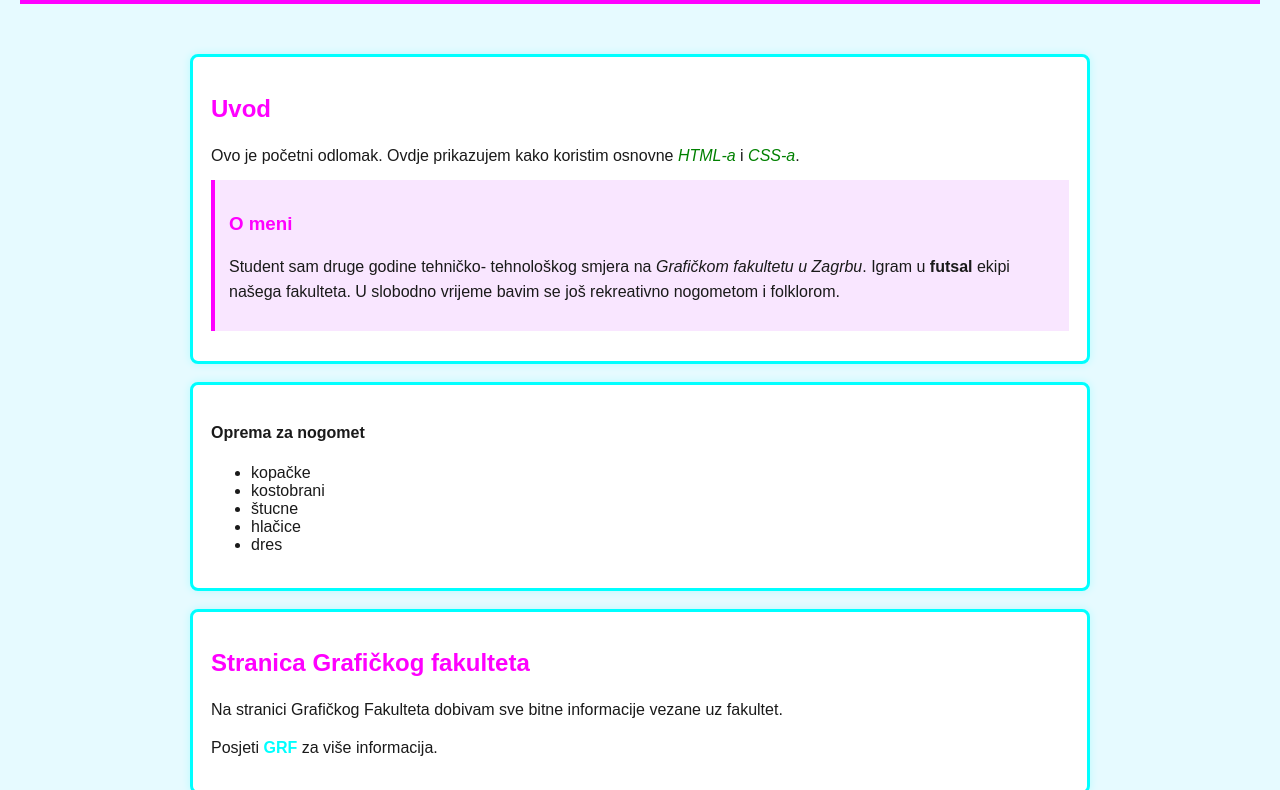
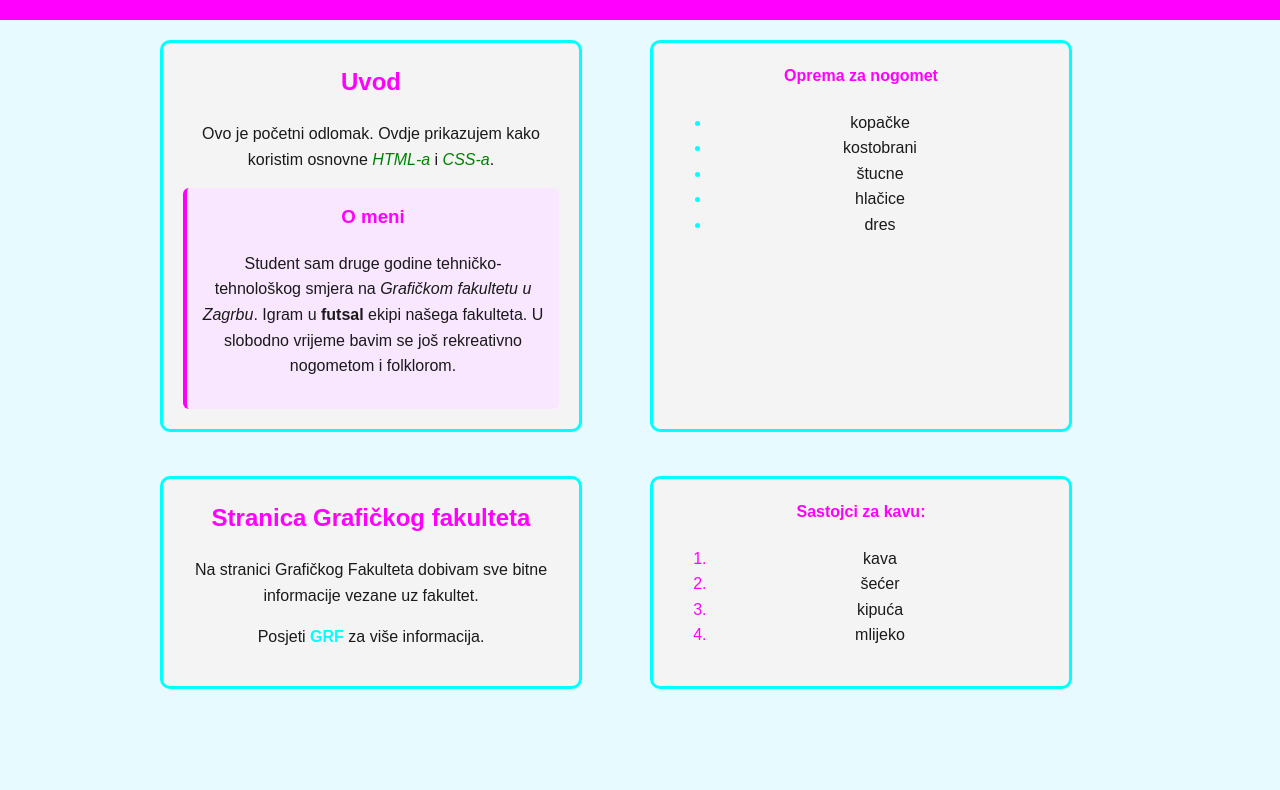
Before and after one commit to Mac440/MMK_vjezbe, a plain HTML site: page index.html in a window 1280 px wide. Shown: the part 85-875 px from the top of the page. After the commit the page ends 800 px from the top, so only its background shows below. Drawn offline with Linux system fonts and the light colour scheme; a web font is replaced by a local one.

Commit message:
Update style.css

```diff
--- a/style.css
+++ b/style.css
@@ -1,67 +1,103 @@
-
 body {
   font-family: 'BBH Sans Bartle', sans-serif;
   background-color: #e6faff;
   color: #1a1a1a;
   margin: 0;
-  padding: 0 20px;
+  padding: 0;
+  line-height: 1.6;
 }
 
 
 header {
   background-color: #ff00ff;
-  padding: 28px 20px;
+  padding: 28px 40px;
+  margin: 0;
 }
 
 h1 {
-  font-family: 'BBH Sans Bartle', sans-serif;
+  color: #ffffff;
   font-weight: 700;
-  font-style: normal;
+  font-size: 1.9rem;
   margin: 0;
-  color: #ffffff;
-  font-size: 1.8rem;
 }
 
 
 main {
-  max-width: 900px;
-  margin: 20px auto;
-  padding: 12px;
+  padding: 0 40px;
+  margin-top: 20px;
 }
+
 
 section {
   background-color: #ffffff;
   border: 3px solid #00ffff;
-  margin: 18px 0;
-  padding: 18px;
-  border-radius: 8px;
-  box-shadow: 0 0 8px rgba(0, 255, 255, 0.2);
+  border-radius: 10px;
+  padding: 20px;
+  margin-bottom: 24px;
+  width: 80%;
+
 }
+
+
+h2, h3, h4 {
+  color: #ff00ff;
+  font-weight: 600;
+  margin-top: 0;
+}
+
+/
+p {
+  margin: 0 0 12px 0;
+  color: #1a1a1a;
+}
+
+
+a {
+  color: #00ffff;
+  font-weight: 600;
+  text-decoration: none;
+}
+
+a:hover {
+  color: #ff00ff;
+  text-decoration: underline;
+}
+
 
 article {
   background-color: #f9e6ff;
   border-left: 4px solid #ff00ff;
-  margin: 12px 0;
   padding: 14px;
+  margin-top: 12px;
+  border-radius: 6px;
 }
 
-p {
-  font-family: 'BBH Sans Bartle', sans-serif;
-  font-weight: 400;
-  font-style: normal;
+
+ul, ol {
+  margin-left: 18px;
   color: #1a1a1a;
-  line-height: 1.6;
-  margin: 0 0 12px 0;
+  padding-left: 20px;
 }
 
-h2, h3 {
-  font-family: 'BBH Sans Bartle', sans-serif;
-  color: #ff00ff;
-  font-weight: 600;
+ul li::marker {
+  color: #00ffff;
 }
 
-a {
-  color: #00ffff;
-  text-decoration: none;
-  font-weight: 600;
+ol li::marker {
+  color: #ff00ff;
 }
+
+.container {
+  display: grid;
+  grid-template-columns: 1fr 1fr;
+  gap: 20px;
+  width: 80%;
+  margin: 0 auto;
+}
+
+.box {
+  background-color: #f4f4f4;
+  padding: 20px;
+  border-radius: 10px;
+  text-align: center;
+}
```
